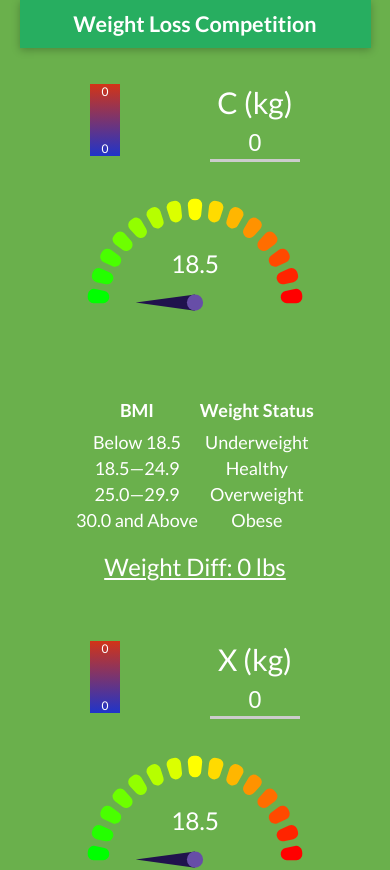
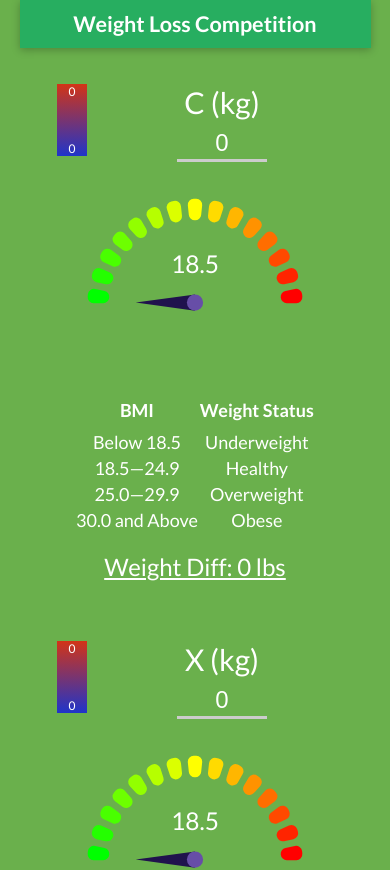
Before and after one commit to herxch/WLC_Front, a React (Create React App) app: page / in a window 390 px wide. Shown: the top 870 px of the page. Built offline with nearby package versions, Linux system fonts and the light colour scheme; no server answers.

Commit message:
UI update

```diff
--- a/src/components/Layout/BMI.module.css
+++ b/src/components/Layout/BMI.module.css
@@ -73,6 +73,7 @@
     height: 12rem;
     width: 5rem;
     font-size: 2rem;
+    margin: 0 2rem;
   }
   .BMI-inner img {
     height: 10rem;
```
